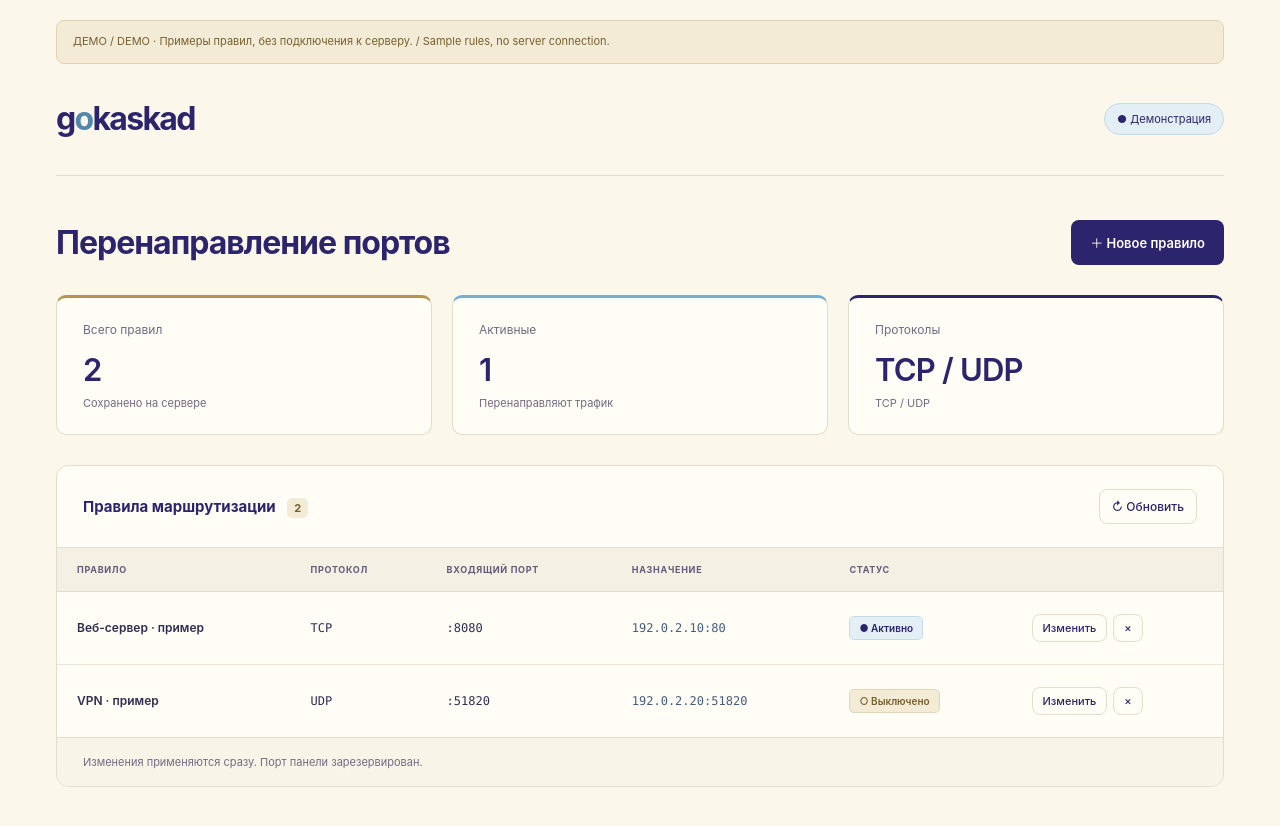
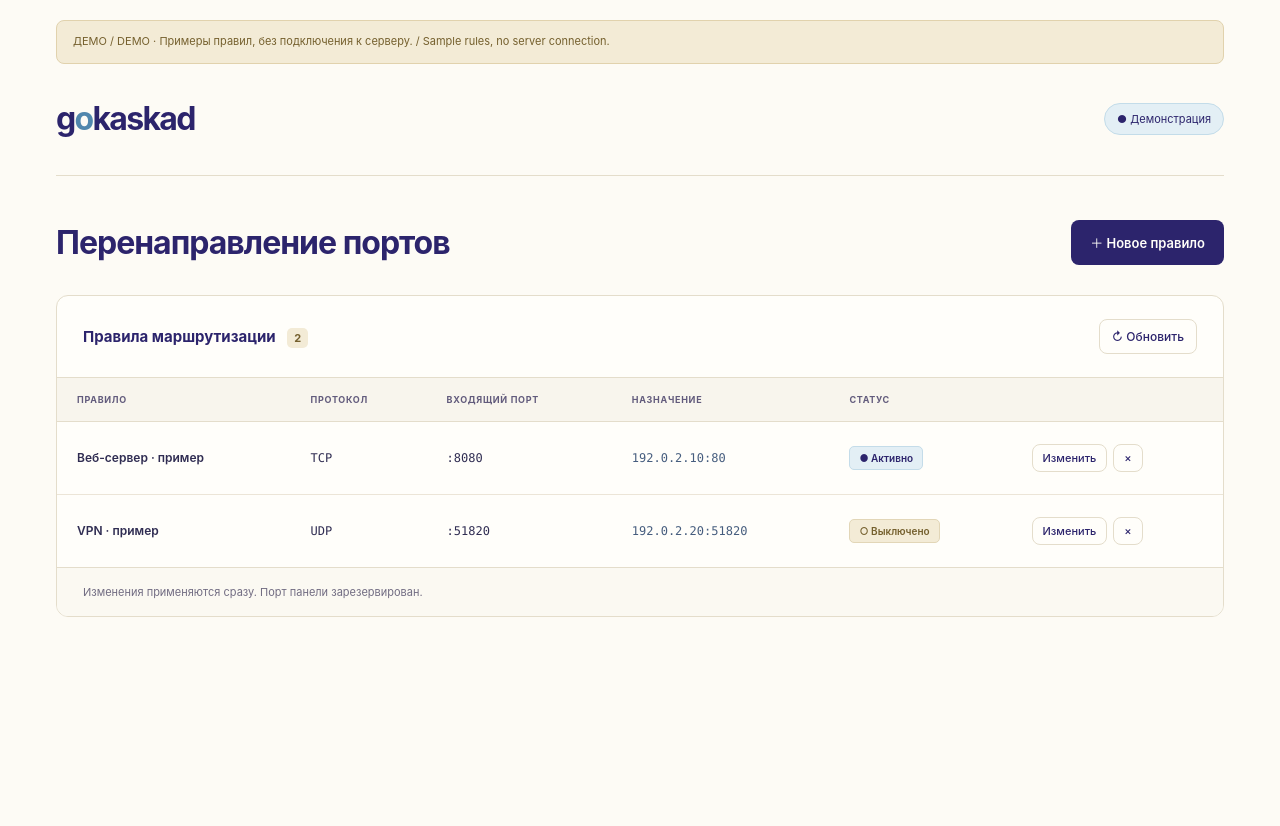
Before and after one commit to naum-mm/go-kaskad, a plain HTML site: page docs/preview.html in a window 1280 px wide. Drawn offline with Linux system fonts and the light colour scheme.

Commit message:
Упростить панель и осветлить фон / Simplify panel and lighten background
RU: Полностью удалить блок сводки и его обработчики. Сделать кремовый фон и поверхности светлее. Обновить автономный макет и изображения.

EN: Remove the summary cards and their rendering code. Lighten the cream background and surfaces. Refresh the standalone preview and screenshots.

```diff
--- a/docs/preview.html
+++ b/docs/preview.html
@@ -6,8 +6,8 @@
   <title>Gokaskad · Демо / Demo</title>
   <style>:root {
   color-scheme: light;
-  --cream: #fbf7ea;
-  --paper: #fffdf5;
+  --cream: #fdfbf5;
+  --paper: #fffefa;
   --indigo: #2c246c;
   --indigo-dark: #20194f;
   --blue: #78afd0;
@@ -82,22 +82,6 @@ header {
 }
 h1 { color: var(--indigo); font-size: 32px; letter-spacing: -1px; margin: 0; font-weight: 650; }
 .title > button { white-space: nowrap; }
-.stats { display: grid; grid-template-columns: repeat(3, minmax(0, 1fr)); gap: 20px; }
-.stats article {
-  min-width: 0;
-  display: flex;
-  flex-direction: column;
-  padding: 24px 26px;
-  background: var(--paper);
-  border: 1px solid var(--border);
-  border-top: 3px solid var(--ochre);
-  border-radius: 10px;
-}
-.stats article:nth-child(2) { border-top-color: var(--blue); }
-.stats article:nth-child(3) { border-top-color: var(--indigo); }
-.stats span { color: var(--muted); font-size: 12px; }
-.stats strong { color: var(--indigo); font-size: 31px; font-weight: 600; margin: 14px 0 8px; letter-spacing: -.8px; overflow-wrap: anywhere; }
-.stats small { color: var(--muted); font-size: 11px; }
 .rules-panel { margin-top: 30px; border: 1px solid var(--border); border-radius: 12px; background: var(--paper); overflow: hidden; }
 .panel-head { padding: 23px 26px; display: flex; align-items: center; justify-content: space-between; gap: 12px; }
 h2 { color: var(--indigo); margin: 0; font-size: 15px; font-weight: 650; }
@@ -106,7 +90,7 @@ h2 { color: var(--indigo); margin: 0; font-size: 15px; font-weight: 650; }
 .secondary:hover { background: var(--ochre-light); border-color: #cdbd94; }
 .table-wrap { position: relative; overflow: auto; }
 table { border-collapse: collapse; width: 100%; text-align: left; white-space: nowrap; }
-th { color: #625b7c; background: #f4f0e4; font-size: 9px; font-weight: 650; letter-spacing: .7px; padding: 16px 20px; border-block: 1px solid var(--border); }
+th { color: #625b7c; background: #f8f5ed; font-size: 9px; font-weight: 650; letter-spacing: .7px; padding: 16px 20px; border-block: 1px solid var(--border); }
 td { padding: 22px 20px; font-size: 12px; border-bottom: 1px solid #ece5d7; }
 tbody tr:last-child td { border-bottom: 0; }
 .rule-name { font-weight: 600; }
@@ -118,7 +102,7 @@ tbody tr:last-child td { border-bottom: 0; }
 .status.enabled:hover { background: #cfE3ef; }
 .actions { display: flex; gap: 6px; }
 .small { font-size: 11px; padding: 6px 10px; }
-.panel-foot { padding: 17px 26px; border-top: 1px solid var(--border); color: var(--muted); font-size: 11px; background: #f8f4e8; }
+.panel-foot { padding: 17px 26px; border-top: 1px solid var(--border); color: var(--muted); font-size: 11px; background: #fbf9f2; }
 #empty { padding: 48px 20px 56px; text-align: center; }
 .empty-icon { color: var(--indigo); background: var(--blue-light); border: 1px solid #c4dce9; border-radius: 13px; width: 52px; height: 52px; margin: auto; font-size: 27px; padding: 8px; }
 h3 { color: var(--indigo); font-size: 15px; margin-top: 21px; }
@@ -157,11 +141,6 @@ input:focus, select:focus { outline: 2px solid var(--blue-light); border-color:
   .badge { font-size: 9px; padding: 7px 9px; }
   .title { margin: 30px 0 24px; flex-direction: column; align-items: flex-start; gap: 20px; }
   h1 { font-size: 26px; line-height: 1.25; }
-  .stats { gap: 8px; }
-  .stats article { padding: 17px 12px; }
-  .stats strong { font-size: 24px; }
-  .stats small { font-size: 10px; line-height: 1.5; }
-  .stats span { font-size: 11px; }
   .panel-head { padding: 18px 14px; }
   .panel-head h2 { font-size: 13px; }
   .panel-foot { font-size: 10px; padding-inline: 14px; line-height: 1.6; }
@@ -179,12 +158,6 @@ input:focus, select:focus { outline: 2px solid var(--blue-light); border-color:
     <section class="title">
       <h1>Перенаправление портов</h1>
       <button id="new-rule">＋ Новое правило</button>
-    </section>
-
-    <section class="stats" aria-label="Сводка правил">
-      <article><span>Всего правил</span><strong id="total">—</strong><small>Сохранено на сервере</small></article>
-      <article><span>Активные</span><strong id="active">—</strong><small>Перенаправляют трафик</small></article>
-      <article><span>Протоколы</span><strong id="protocols">—</strong><small>TCP / UDP</small></article>
     </section>
 
     <div id="message" role="status" hidden></div>
@@ -263,9 +236,6 @@ function notice(text, error = false) {
 
 function render(data) {
   rules = data.rules;
-  $('total').textContent = rules.length;
-  $('active').textContent = rules.filter(r => r.enabled).length;
-  $('protocols').textContent = [...new Set(rules.map(r => r.protocol.toUpperCase()))].join(' / ') || '—';
   $('count').textContent = rules.length;
   $('connection').textContent = '● Демонстрация';
   $('connection').className = 'badge online';
--- a/web/gui/app.js
+++ b/web/gui/app.js
@@ -23,9 +23,6 @@ function notice(text, error = false) {
 
 function render(data) {
   rules = data.rules;
-  $('total').textContent = rules.length;
-  $('active').textContent = rules.filter(r => r.enabled).length;
-  $('protocols').textContent = [...new Set(rules.map(r => r.protocol.toUpperCase()))].join(' / ') || '—';
   $('count').textContent = rules.length;
   $('connection').textContent = '● Worker подключён';
   $('connection').className = 'badge online';
--- a/web/gui/style.css
+++ b/web/gui/style.css
@@ -1,7 +1,7 @@
 :root {
   color-scheme: light;
-  --cream: #fbf7ea;
-  --paper: #fffdf5;
+  --cream: #fdfbf5;
+  --paper: #fffefa;
   --indigo: #2c246c;
   --indigo-dark: #20194f;
   --blue: #78afd0;
@@ -76,22 +76,6 @@ header {
 }
 h1 { color: var(--indigo); font-size: 32px; letter-spacing: -1px; margin: 0; font-weight: 650; }
 .title > button { white-space: nowrap; }
-.stats { display: grid; grid-template-columns: repeat(3, minmax(0, 1fr)); gap: 20px; }
-.stats article {
-  min-width: 0;
-  display: flex;
-  flex-direction: column;
-  padding: 24px 26px;
-  background: var(--paper);
-  border: 1px solid var(--border);
-  border-top: 3px solid var(--ochre);
-  border-radius: 10px;
-}
-.stats article:nth-child(2) { border-top-color: var(--blue); }
-.stats article:nth-child(3) { border-top-color: var(--indigo); }
-.stats span { color: var(--muted); font-size: 12px; }
-.stats strong { color: var(--indigo); font-size: 31px; font-weight: 600; margin: 14px 0 8px; letter-spacing: -.8px; overflow-wrap: anywhere; }
-.stats small { color: var(--muted); font-size: 11px; }
 .rules-panel { margin-top: 30px; border: 1px solid var(--border); border-radius: 12px; background: var(--paper); overflow: hidden; }
 .panel-head { padding: 23px 26px; display: flex; align-items: center; justify-content: space-between; gap: 12px; }
 h2 { color: var(--indigo); margin: 0; font-size: 15px; font-weight: 650; }
@@ -100,7 +84,7 @@ h2 { color: var(--indigo); margin: 0; font-size: 15px; font-weight: 650; }
 .secondary:hover { background: var(--ochre-light); border-color: #cdbd94; }
 .table-wrap { position: relative; overflow: auto; }
 table { border-collapse: collapse; width: 100%; text-align: left; white-space: nowrap; }
-th { color: #625b7c; background: #f4f0e4; font-size: 9px; font-weight: 650; letter-spacing: .7px; padding: 16px 20px; border-block: 1px solid var(--border); }
+th { color: #625b7c; background: #f8f5ed; font-size: 9px; font-weight: 650; letter-spacing: .7px; padding: 16px 20px; border-block: 1px solid var(--border); }
 td { padding: 22px 20px; font-size: 12px; border-bottom: 1px solid #ece5d7; }
 tbody tr:last-child td { border-bottom: 0; }
 .rule-name { font-weight: 600; }
@@ -112,7 +96,7 @@ tbody tr:last-child td { border-bottom: 0; }
 .status.enabled:hover { background: #cfE3ef; }
 .actions { display: flex; gap: 6px; }
 .small { font-size: 11px; padding: 6px 10px; }
-.panel-foot { padding: 17px 26px; border-top: 1px solid var(--border); color: var(--muted); font-size: 11px; background: #f8f4e8; }
+.panel-foot { padding: 17px 26px; border-top: 1px solid var(--border); color: var(--muted); font-size: 11px; background: #fbf9f2; }
 #empty { padding: 48px 20px 56px; text-align: center; }
 .empty-icon { color: var(--indigo); background: var(--blue-light); border: 1px solid #c4dce9; border-radius: 13px; width: 52px; height: 52px; margin: auto; font-size: 27px; padding: 8px; }
 h3 { color: var(--indigo); font-size: 15px; margin-top: 21px; }
@@ -151,11 +135,6 @@ input:focus, select:focus { outline: 2px solid var(--blue-light); border-color:
   .badge { font-size: 9px; padding: 7px 9px; }
   .title { margin: 30px 0 24px; flex-direction: column; align-items: flex-start; gap: 20px; }
   h1 { font-size: 26px; line-height: 1.25; }
-  .stats { gap: 8px; }
-  .stats article { padding: 17px 12px; }
-  .stats strong { font-size: 24px; }
-  .stats small { font-size: 10px; line-height: 1.5; }
-  .stats span { font-size: 11px; }
   .panel-head { padding: 18px 14px; }
   .panel-head h2 { font-size: 13px; }
   .panel-foot { font-size: 10px; padding-inline: 14px; line-height: 1.6; }
```
Also changed, not shown: web/gui/index.html (+0 -6 lines), docs/panel-mobile.png, docs/panel-preview.png.
